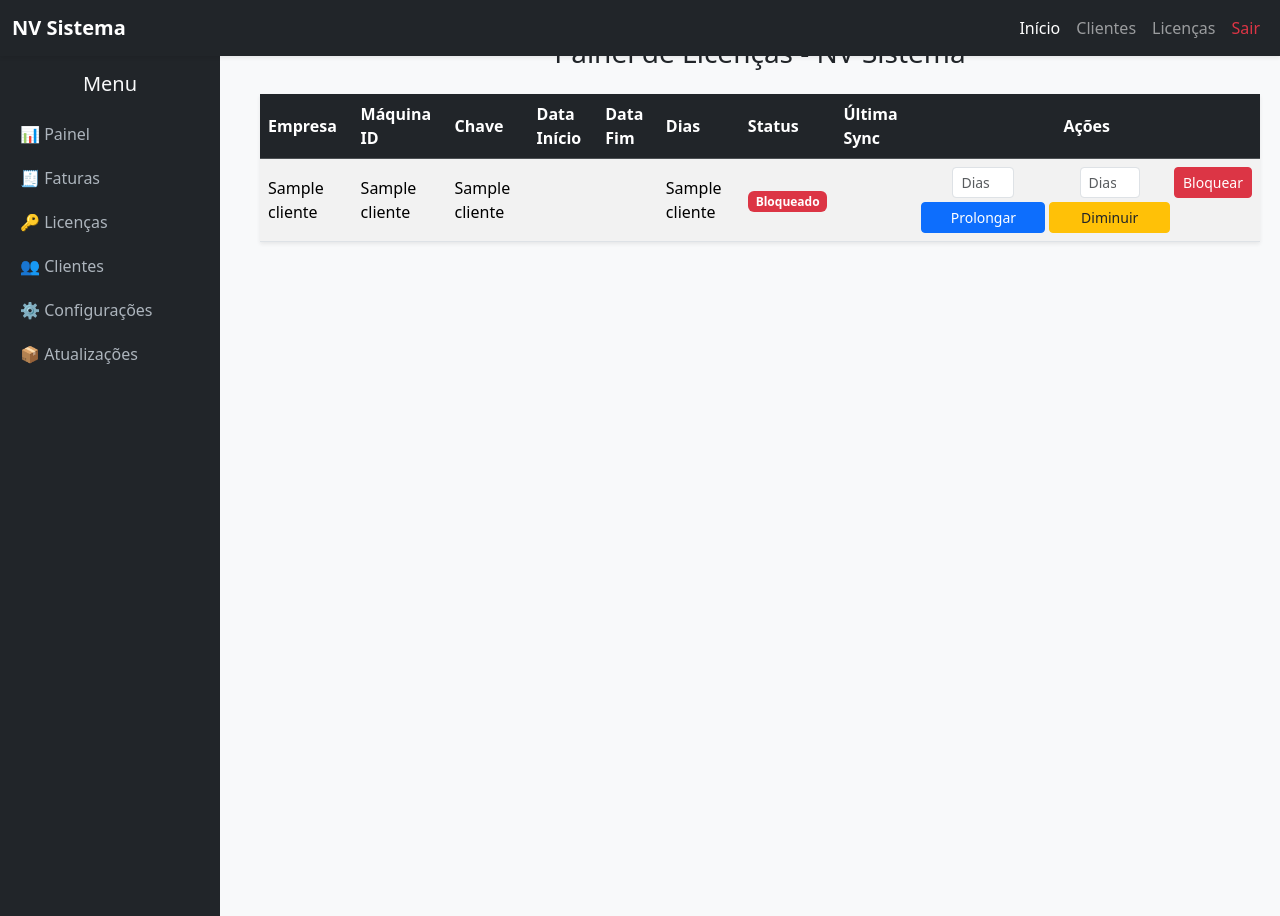
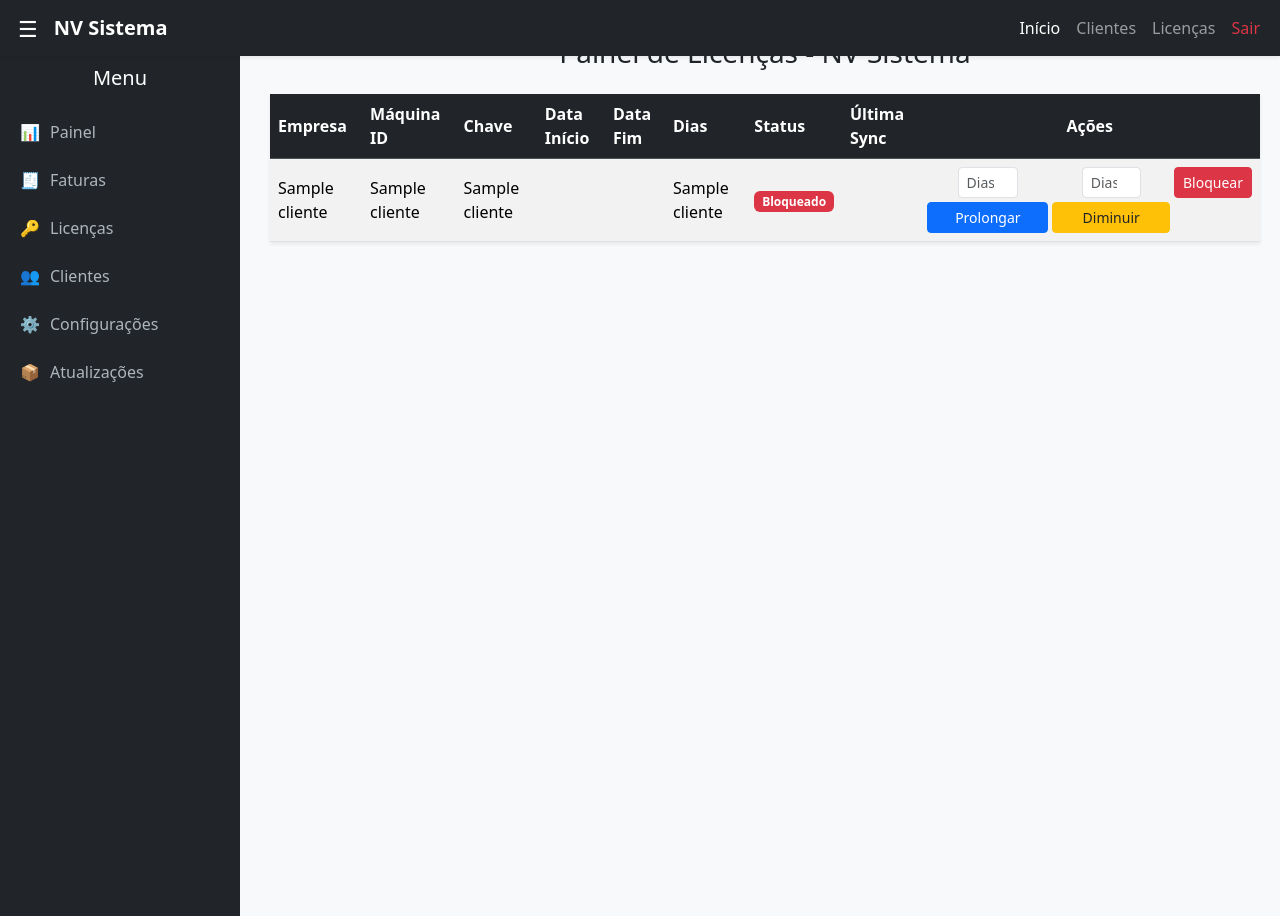
Before and after one commit to servidor879909499/servidor_licencas, a Flask app: template templates/painel.html in a window 1280 px wide. Run offline with Flask 3, Linux system fonts and the light colour scheme; the template is opened without the code that fills it: most values are stand-ins (such as "Sample title", 1, 10 or a date in 2020); some libraries are stand-ins or nearby versions.

Commit message:
Update painel.html

```diff
--- a/templates/painel.html
+++ b/templates/painel.html
@@ -7,33 +7,75 @@
     <style>
         body {
             background-color: #f8f9fa;
+            overflow-x: hidden;
         }
+
+        /* ===== Sidebar ===== */
         .sidebar {
             position: fixed;
             top: 56px;
             left: 0;
             height: 100%;
-            width: 220px;
+            width: 240px;
             background-color: #212529;
             color: white;
-            padding-top: 1rem;
+            transition: all 0.3s ease;
+            overflow-y: auto;
+            z-index: 1000;
         }
+
+        .sidebar.collapsed {
+            width: 70px;
+        }
+
         .sidebar a {
             color: #adb5bd;
             display: block;
-            padding: 10px 20px;
+            padding: 12px 20px;
             text-decoration: none;
+            white-space: nowrap;
+            transition: 0.3s;
         }
+
         .sidebar a:hover {
             background-color: #495057;
             color: #fff;
         }
+
+        .sidebar h5 {
+            text-align: center;
+            padding: 10px;
+        }
+
+        .sidebar .icon {
+            margin-right: 10px;
+        }
+
+        .sidebar.collapsed .text {
+            display: none;
+        }
+
         .content {
-            margin-left: 240px;
+            margin-left: 250px;
             padding: 20px;
+            transition: all 0.3s ease;
         }
+
+        .content.expanded {
+            margin-left: 80px;
+        }
+
         .table th, .table td {
             vertical-align: middle;
+        }
+
+        .toggle-btn {
+            background: none;
+            border: none;
+            color: white;
+            font-size: 22px;
+            cursor: pointer;
+            margin-right: 10px;
         }
     </style>
 </head>
@@ -42,6 +84,7 @@
 <!-- 🔹 Barra de navegação superior -->
 <nav class="navbar navbar-expand-lg navbar-dark bg-dark fixed-top shadow-sm">
     <div class="container-fluid">
+        <button class="toggle-btn" id="toggleSidebar">☰</button>
         <a class="navbar-brand fw-bold" href="#">NV Sistema</a>
         <button class="navbar-toggler" type="button" data-bs-toggle="collapse" data-bs-target="#navbarNav">
             <span class="navbar-toggler-icon"></span>
@@ -58,18 +101,18 @@
 </nav>
 
 <!-- 🔹 Barra lateral -->
-<div class="sidebar">
-    <h5 class="text-center text-light mb-3">Menu</h5>
-    <a href="#">📊 Painel</a>
-    <a href="#">🧾 Faturas</a>
-    <a href="#">🔑 Licenças</a>
-    <a href="#">👥 Clientes</a>
-    <a href="#">⚙️ Configurações</a>
-    <a href="#">📦 Atualizações</a>
+<div class="sidebar" id="sidebar">
+    <h5>Menu</h5>
+    <a href="#"><span class="icon">📊</span><span class="text">Painel</span></a>
+    <a href="#"><span class="icon">🧾</span><span class="text">Faturas</span></a>
+    <a href="#"><span class="icon">🔑</span><span class="text">Licenças</span></a>
+    <a href="#"><span class="icon">👥</span><span class="text">Clientes</span></a>
+    <a href="#"><span class="icon">⚙️</span><span class="text">Configurações</span></a>
+    <a href="#"><span class="icon">📦</span><span class="text">Atualizações</span></a>
 </div>
 
 <!-- 🔹 Conteúdo principal -->
-<div class="content">
+<div class="content" id="content">
     <h3 class="text-center mb-4 mt-3">Painel de Licenças - NV Sistema</h3>
 
     <table class="table table-striped table-hover shadow-sm align-middle">
@@ -93,7 +136,7 @@
                 <td>{{ c[2] }}</td>
                 <td>{{ c[3] }}</td>
                 <td>{{ c[4].strftime("%Y-%m-%d %H:%M:%S") if c[4] else "" }}</td>
-                <td>{{ c[8].strftime("%Y-%m-%d %H:%M:%S") if c[8] else "" }}</td>
+                <td>{{ (c[4] + timedelta(days=c[5])).strftime("%Y-%m-%d %H:%M:%S") if c[4] and c[5] else "" }}</td>
                 <td>{{ c[5] }}</td>
                 <td>
                     {% if c[6] == 'ativo' %}
@@ -125,5 +168,16 @@
 </div>
 
 <script src="https://cdn.jsdelivr.net/npm/bootstrap@5.3.2/dist/js/bootstrap.bundle.min.js"></script>
+<script>
+    const toggleBtn = document.getElementById("toggleSidebar");
+    const sidebar = document.getElementById("sidebar");
+    const content = document.getElementById("content");
+
+    toggleBtn.addEventListener("click", () => {
+        sidebar.classList.toggle("collapsed");
+        content.classList.toggle("expanded");
+    });
+</script>
+
 </body>
 </html>
```
